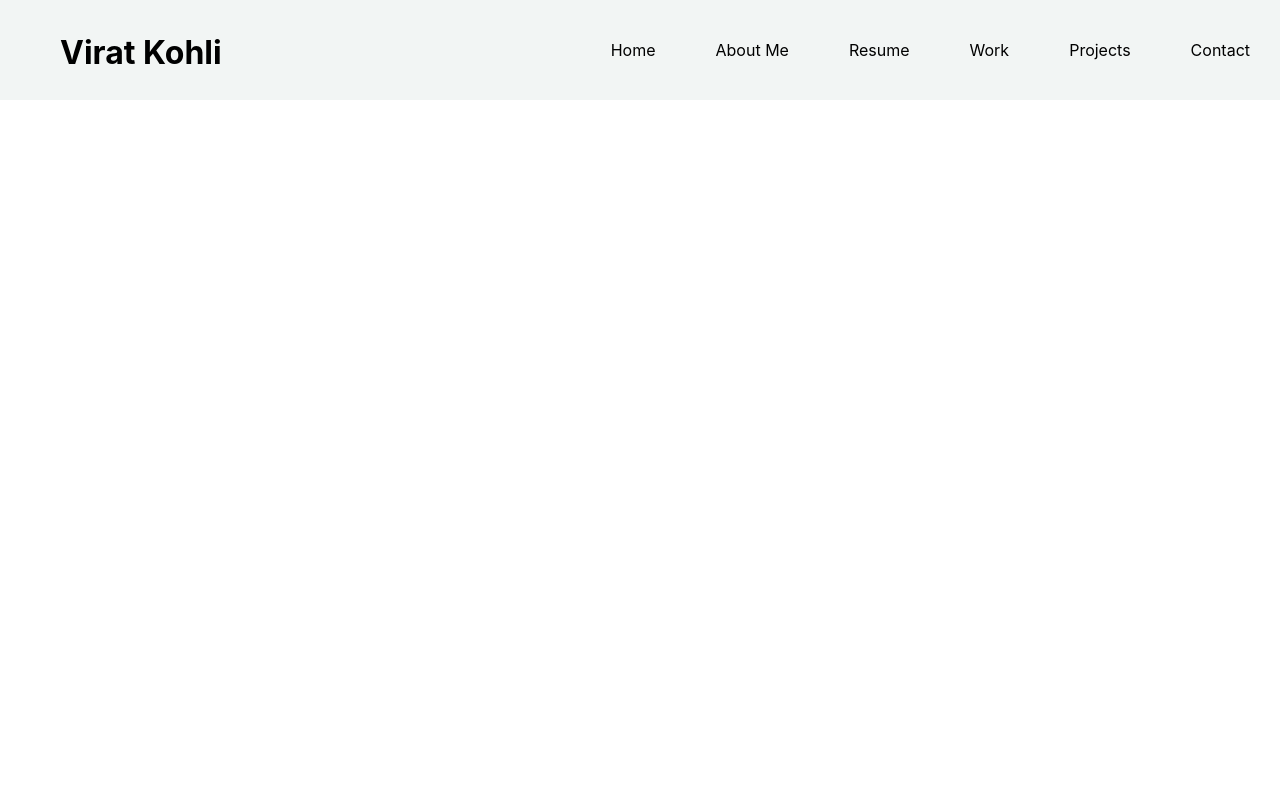
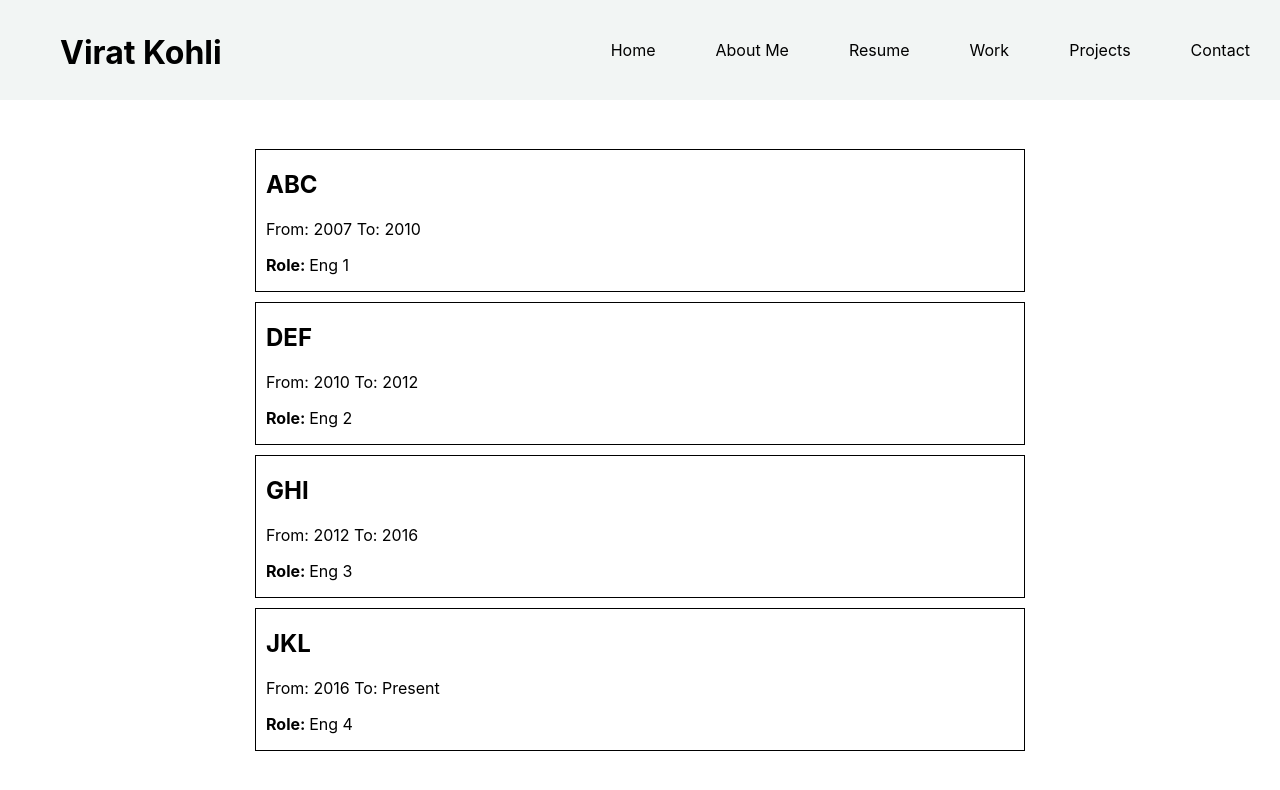
Before and after one commit to Tarun-Acharya/folio_builder, a React (Create React App) app: page /Work in a window 1280 px wide. Shown: the top 790 px of the page. Built offline with nearby package versions, Linux system fonts and the light colour scheme.

Commit message:
Update Work page

```diff
--- a/src/App.css
+++ b/src/App.css
@@ -1,4 +1,8 @@
 .App {
   display: flex;
   flex-direction: column;
+  height: 100vh;
 }
+.AppElements {
+  flex: 1;
+}
--- a/src/App.js
+++ b/src/App.js
@@ -1,10 +1,11 @@
 import "./App.css";
-import { Routes, Route } from "react-router-dom";
+import { Routes, Route, Navigate } from "react-router-dom";
 import Homepage from "./Components/Homepage/Homepage";
 import NavBar from "./Components/NavBar/NavBar";
 import Work from "./Components/Work/Work";
 import ProjectDetails from "./Components/Projects/ProjectDetails";
 import MainProjectPage from "./Components/Projects/MainProjectPage";
+import WorkPage from "./Components/Work/WorkPage";
 function App() {
   //const details=[{pic: picture, name: "Virat", role: "Cricketer"}];
   return (
@@ -12,12 +13,15 @@
       <NavBar />
       <div className="AppElements">
         <Routes>
-          <Route path="" Component={Homepage}></Route>
+          <Route path="/" element={<Navigate to="/Home" />} />
           <Route path="/Home" Component={Homepage}></Route>
           <Route path="/Work" Component={Work}></Route>
-          <Route path="/Projects" element={<MainProjectPage/>}> </Route>
-          <Route path="Projects/:userid" element={<ProjectDetails/>}></Route>
+          <Route path="/Projects" element={<MainProjectPage />}>
+            {" "}
+          </Route>
+          <Route path="Projects/:userid" element={<ProjectDetails />}></Route>
 
+          <Route path="/Work/:company" Component={WorkPage}></Route>
         </Routes>
       </div>
     </div>
--- a/src/Components/Homepage/Backdrop.css
+++ b/src/Components/Homepage/Backdrop.css
@@ -17,8 +17,7 @@
   display: flex;
   flex-direction: row;
   justify-content: center;
-
-  height: 100vh;
+  height: 100%;
   width: 100vw;
   position: relative;
 }
--- a/src/Components/Homepage/Backdrop.js
+++ b/src/Components/Homepage/Backdrop.js
@@ -4,11 +4,9 @@
 
 function Backdrop() {
   return (
-    <div>
-      <div className="row">
-        <div className="col_1"></div>
-        <div className="col_2"></div>
-      </div>
+    <div className="row">
+      <div className="col_1"></div>
+      <div className="col_2"></div>
     </div>
   );
 }
--- a/src/Components/Homepage/Homepage.css
+++ b/src/Components/Homepage/Homepage.css
@@ -1,6 +1,7 @@
-.AppElements {
+.HomeApp {
   display: flex;
   flex-direction: row;
   justify-content: center;
   align-items: center;
+  height: 100%;
 }
--- a/src/Components/Homepage/Homepage.js
+++ b/src/Components/Homepage/Homepage.js
@@ -5,7 +5,7 @@
 
 function Homepage() {
   return (
-    <div className="AppElements">
+    <div className="HomeApp">
       <Backdrop />
       <HomeCard></HomeCard>
     </div>
--- /dev/null
+++ b/src/Components/Work/ExpCard.css
@@ -0,0 +1,15 @@
+.link {
+  text-decoration: none;
+  color: black;
+  display: flex;
+  justify-content: left;
+  width: 100%;
+  padding-left: 10px;
+}
+.top {
+  display: flex;
+  width: 60%;
+  height: auto;
+  margin: 5px;
+  border: 1px solid black;
+}
--- /dev/null
+++ b/src/Components/Work/ExpCard.js
@@ -0,0 +1,24 @@
+import React from "react";
+import "./ExpCard.css";
+import { Link } from "react-router-dom";
+function ExpCard(props) {
+  console.log(props.work);
+
+  return (
+    <div className="top">
+      <Link to={"/Work/" + props.work.Company} className="link">
+        <div className="ExpCard">
+          <h2>{props.work.Company}</h2>
+          <p>
+            From: {props.work.From} To: {props.work.To}
+          </p>
+          <p>
+            <strong>Role: </strong> {props.work.Role}
+          </p>
+        </div>
+      </Link>
+    </div>
+  );
+}
+
+export default ExpCard;
--- /dev/null
+++ b/src/Components/Work/Work.css
@@ -0,0 +1,8 @@
+.Work {
+  display: flex;
+  flex-direction: column;
+  align-items: center;
+  justify-content: center;
+  width: 100%;
+  height: 100%;
+}
--- a/src/Components/Work/Work.js
+++ b/src/Components/Work/Work.js
@@ -1,6 +1,49 @@
 import React from "react";
+import ExpCard from "./ExpCard";
+import "./Work.css";
+
 function Work() {
-  return <div></div>;
+  const workEx = [
+    {
+      Company: "ABC",
+      Role: "Eng 1",
+      Description:
+        "Finding the truth wouldn't be easy, that's for sure. Then there was the question of whether or not Jane really wanted to know the truth. That's the thing that bothered her most. It wasn't the difficulty of actually finding out what happened that was the obstacle, but having to live with that information once it was found.",
+      From: "2007",
+      To: "2010",
+    },
+    {
+      Company: "DEF",
+      Role: "Eng 2",
+      Description:
+        "Hopes and dreams were dashed that day. It should have been expected, but it still came as a shock. The warning signs had been ignored in favor of the possibility, however remote, that it could actually happen. That possibility had grown from hope to an undeniable belief it must be destiny. That was until it wasn't and the hopes and dreams came crashing down.",
+      From: "2010",
+      To: "2012",
+    },
+    {
+      Company: "GHI",
+      Role: "Eng 3",
+      Description:
+        "She wanted rainbow hair. That's what she told the hairdresser. It should be deep rainbow colors, too. She wasn't interested in pastel rainbow hair. She wanted it deep and vibrant so there was no doubt that she had done this on purpose.",
+      From: "2012",
+      To: "2016",
+    },
+    {
+      Company: "JKL",
+      Role: "Eng 4",
+      Description:
+        "Cake or pie? I can tell a lot about you by which one you pick. It may seem silly, but cake people and pie people are really different. I know which one I hope you are, but that's not for me to decide. So, what is it? Cake or pie?",
+      From: "2016",
+      To: "Present",
+    },
+  ];
+  return (
+    <div className="Work">
+      {workEx.map((workE) => (
+        <ExpCard work={workE}></ExpCard>
+      ))}
+    </div>
+  );
 }
 
 export default Work;
--- /dev/null
+++ b/src/Components/Work/WorkPage.css
@@ -0,0 +1,7 @@
+.WorkPage {
+  display: flex;
+  flex-direction: column;
+  justify-content: center;
+  align-items: flex-start;
+  margin: 10px;
+}
--- /dev/null
+++ b/src/Components/Work/WorkPage.js
@@ -0,0 +1,21 @@
+import React from "react";
+import { useParams } from "react-router-dom";
+import "./WorkPage.css";
+function WorkPage() {
+  const { company } = useParams();
+  return (
+    <div className="WorkPage">
+      <h1> {company} </h1>
+      <h2> From 2010 - To 2015 </h2>
+      <p>
+        "Finding the truth wouldn't be easy, that's for sure. Then there was the
+        question of whether or not Jane really wanted to know the truth. That's
+        the thing that bothered her most. It wasn't the difficulty of actually
+        finding out what happened that was the obstacle, but having to live with
+        that information once it was found."
+      </p>
+    </div>
+  );
+}
+
+export default WorkPage;
```
